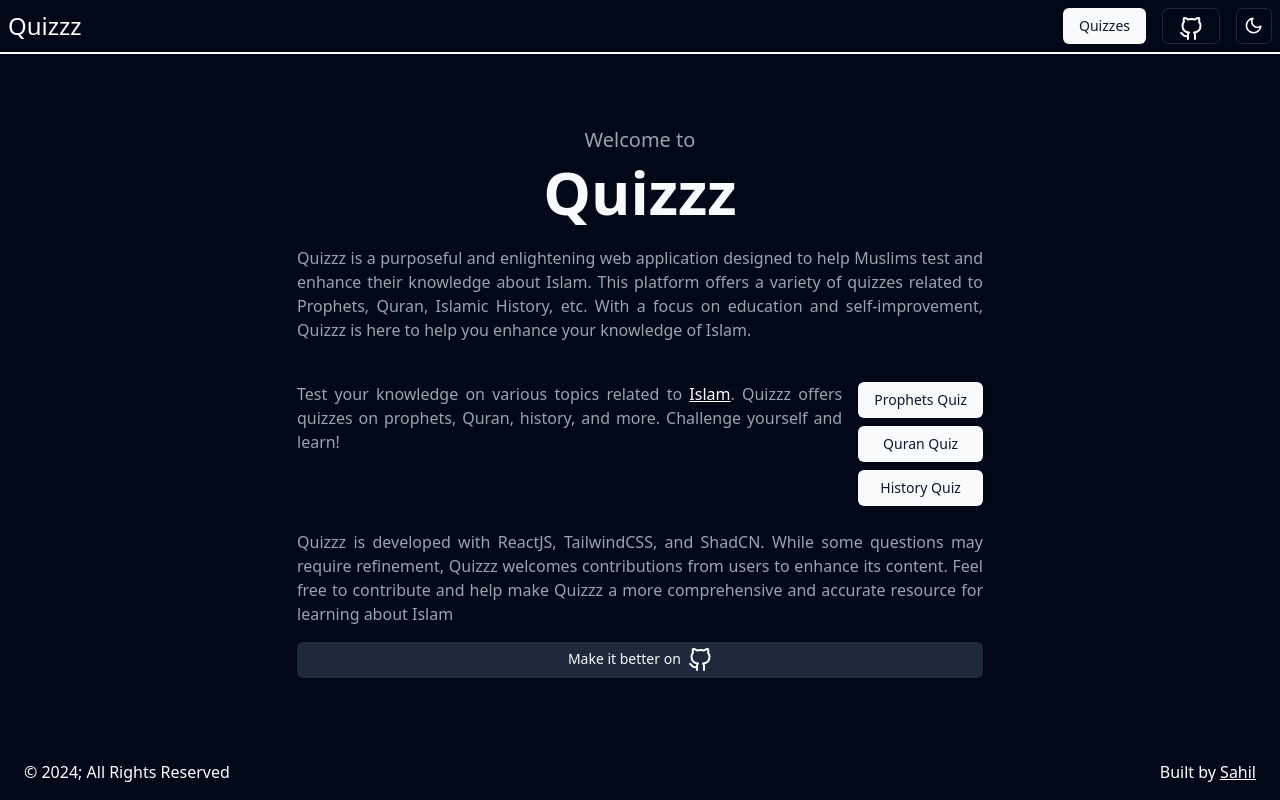
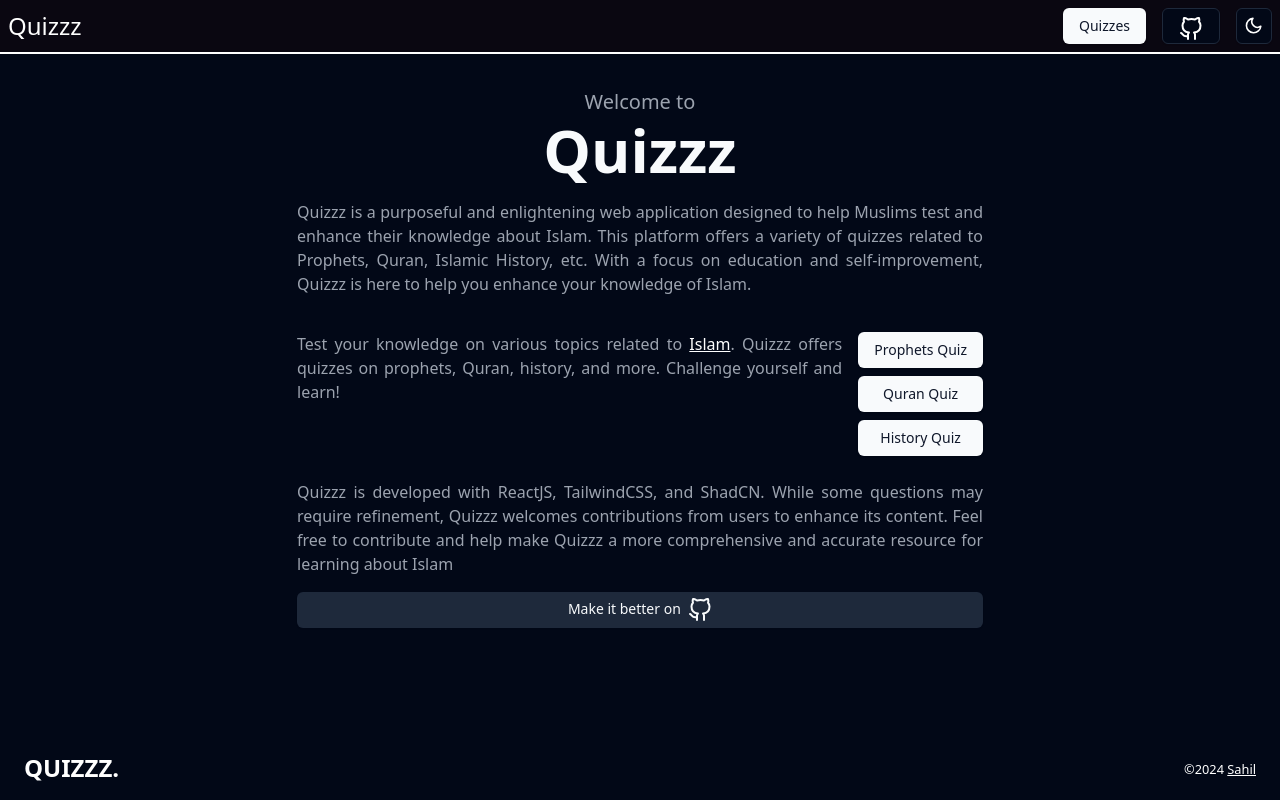
Before and after one commit to Sxhil296/quizzz, a React (Vite) app: page / in a window 1280 px wide. Built offline with nearby package versions, Linux system fonts and the light colour scheme.

Commit message:
fix some design

```diff
--- a/src/components/Footer/Footer.jsx
+++ b/src/components/Footer/Footer.jsx
@@ -3,11 +3,23 @@ import { Link } from "react-router-dom";
 
 const Footer = () => {
   return (
-    <footer className="sm:fixed bottom-0 bg-black dark:bg-transparent text-white w-full px-2 py-4">
+    <footer className="fixed bottom-0 bg-black dark:bg-transparent text-white w-full px-2 py-4">
       <div className="flex justify-between items-center px-2 sm:px-4">
-        <div>&copy; 2024; All Rights Reserved</div>
+      <Link to="/" className="text-2xl font-bold text-white">
+            QUIZZZ.
+          </Link>
         <div>
-          Built by <Link to="#" className="underline">Sahil</Link>
+        <small className="text-white">
+            &copy;
+            {`${new Date().getFullYear()} `}
+            <a
+              href="#"
+              target="_blank"
+              className="underline hover:font-medium"
+            >
+             Sahil
+            </a>
+          </small>
         </div>
       </div>
     </footer>
--- a/src/components/Header/Header.jsx
+++ b/src/components/Header/Header.jsx
@@ -14,7 +14,7 @@ import { ModeToggle } from "../mode-toggle";
 
 const Header = () => {
   return (
-    <header className="bg-transparent dark:border-white dark:text-white w-full border-b-2 border-black py-2 px-0">
+    <header className="bg-white dark:bg-[#0a0711] fixed top-0 dark:border-white dark:text-white w-full border-b-2 border-black py-2 px-0">
       <div className="container mx-auto flex items-center justify-between px-2">
         <div className="sm:text-2xl text-xl font-medium dark:text-white">
           <Link to="/">Quizzz</Link>
--- a/src/components/Home/Home.jsx
+++ b/src/components/Home/Home.jsx
@@ -5,8 +5,8 @@ import { GitHub } from "react-feather";
 
 const Home = () => {
   return (
-    <div className="max-w-[750px]  mx-auto p-8 flex flex-col items-center sm:justify-center  sm:mt-10 text-justify gap-2">
-      <h2 className="text-xl font-medium dark:text-gray-400">Welcome to</h2>
+    <div className="max-w-[750px] mx-auto p-8 flex flex-col items-center sm:justify-center mt-10 sm:mt-14 text-justify gap-1 mb-12">
+      <h2 className="text-xl font-medium dark:text-gray-400 ">Welcome to</h2>
       <h1 className="font-bold text-4xl sm:text-6xl mb-2 sm:mb-4">Quizzz</h1>
       <p className="mb-4 font-medium dark:text-gray-400">
         Quizzz is a purposeful and enlightening web application designed to help
```
